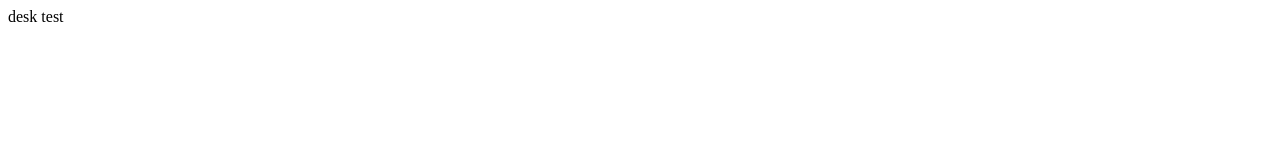
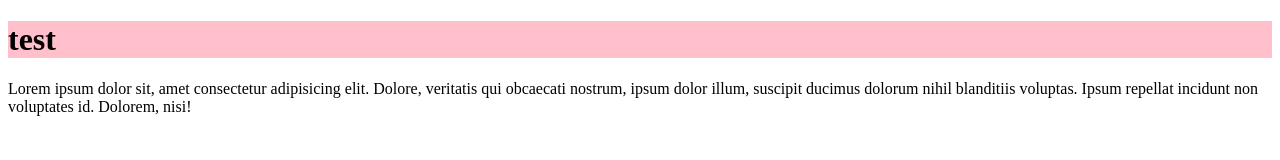
Before and after one commit to rs-hue/test, a plain HTML site: page index.html in a window 1280 px wide. Drawn offline with Linux system fonts and the light colour scheme.

Commit message:
homepage

```diff
--- a/index.html
+++ b/index.html
@@ -1,2 +1,13 @@
-desk
-test
+<!DOCTYPE html>
+<html lang="ja">
+<head>
+  <meta charset="UTF-8">
+  <meta name="viewport" content="width=device-width, initial-scale=1.0">
+  <title>Document</title>
+  <link rel="stylesheet" href="style.css">
+</head>
+<body>
+  <h1>test</h1>
+  <p>Lorem ipsum dolor sit, amet consectetur adipisicing elit. Dolore, veritatis qui obcaecati nostrum, ipsum dolor illum, suscipit ducimus dolorum nihil blanditiis voluptas. Ipsum repellat incidunt non voluptates id. Dolorem, nisi!</p>
+</body>
+</html>
--- /dev/null
+++ b/style.css
@@ -0,0 +1,3 @@
+h1{
+  background-color: pink;
+}
```
